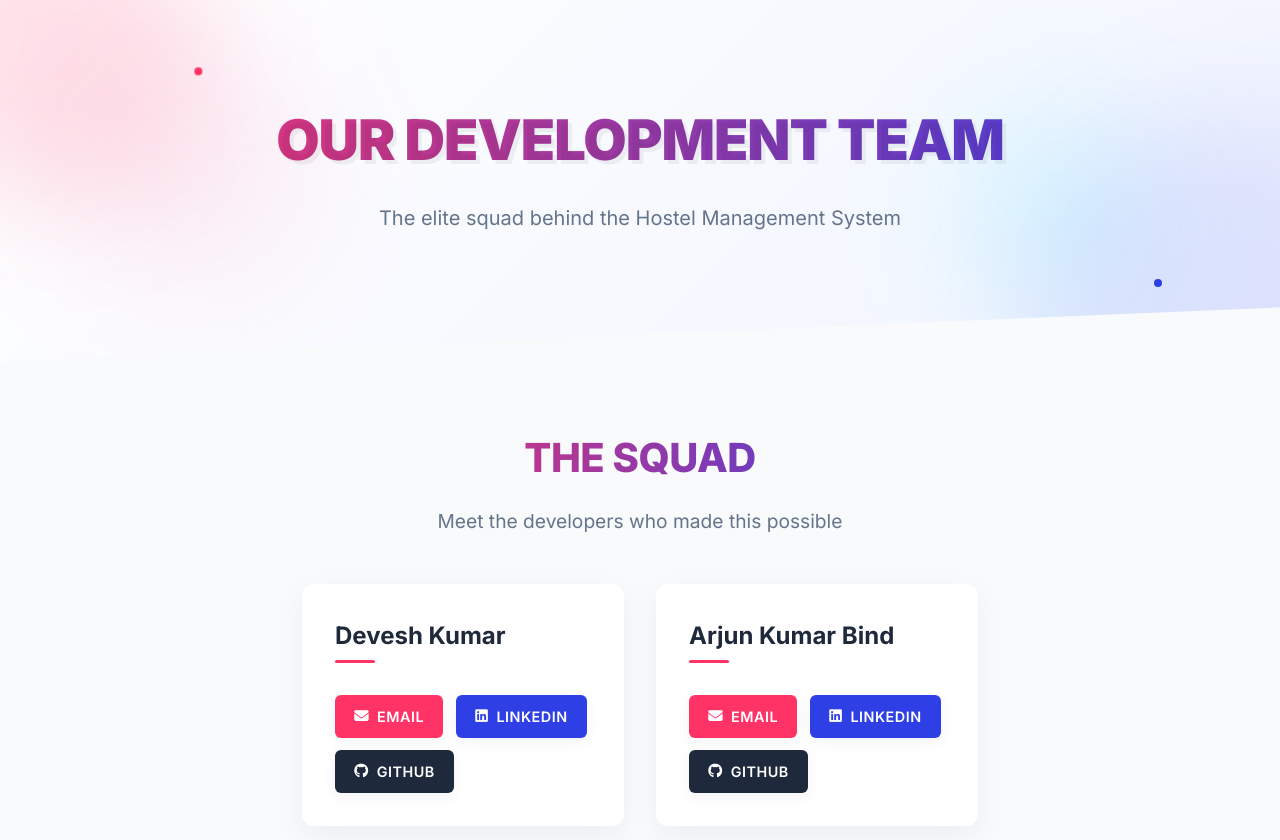
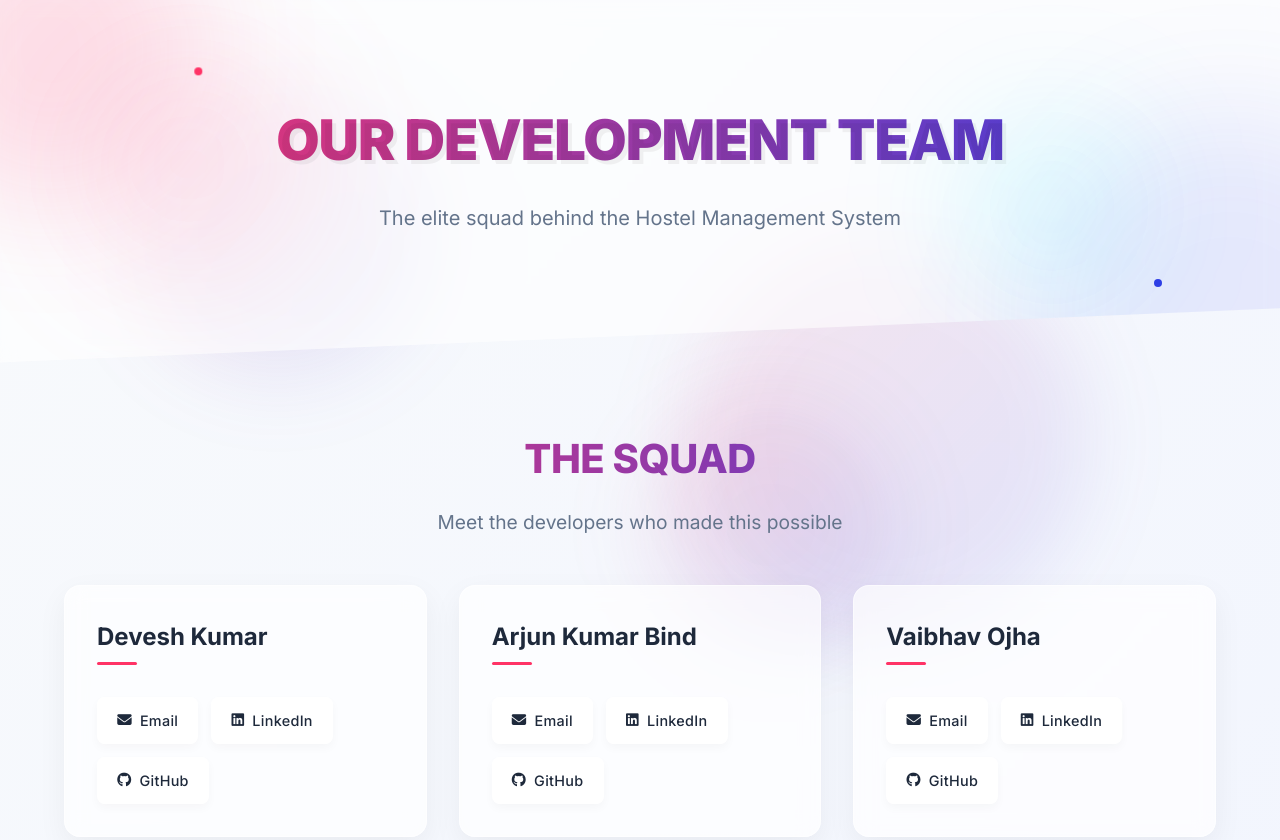
Before and after one commit to thisisdkyadav/hms-dev-team, a plain HTML site: page index.html in a window 1280 px wide. Shown: the top 840 px of the page. Drawn offline with Linux system fonts and the light colour scheme.

Commit message:
Add glass effect background and update footer year; enhance styles for improved aesthetics

```diff
--- a/index.html
+++ b/index.html
@@ -14,6 +14,13 @@
 </head>
 
 <body>
+    <!-- Add glass background elements -->
+    <div class="glass-bg">
+        <div class="glass-circle glass-circle-1"></div>
+        <div class="glass-circle glass-circle-2"></div>
+        <div class="glass-circle glass-circle-3"></div>
+    </div>
+
     <div class="min-h-screen">
         <header>
             <div class="bg-gradient-wrapper">
@@ -228,7 +235,7 @@
                 <div class="floating-dot-2"></div>
             </div>
             <div class="footer-content">
-                <p>&copy; 2023 Hostel Management System - Development Team</p>
+                <p>&copy; 2025 Hostel Management System - Development Team</p>
             </div>
         </footer>
     </div>
--- a/styles.css
+++ b/styles.css
@@ -13,6 +13,9 @@
   --dark: #1e293b;
   --gray: #64748b;
   --danger: #ef4444;
+  --glass-bg: rgba(255, 255, 255, 0.7);
+  --glass-border: rgba(255, 255, 255, 0.5);
+  --glass-shadow: rgba(0, 0, 0, 0.05);
 }
 
 body {
@@ -20,6 +23,7 @@ body {
   background-color: var(--light);
   color: var(--dark);
   line-height: 1.6;
+  background-image: linear-gradient(135deg, #f8fafc 0%, #eef2ff 100%);
 }
 
 .min-h-screen {
@@ -40,7 +44,10 @@ header {
   padding: 6rem 1rem 8rem;
   position: relative;
   overflow: hidden;
-  background: linear-gradient(135deg, #ffffff 0%, #f0f4ff 100%);
+  background: rgba(255, 255, 255, 0.6);
+  backdrop-filter: blur(10px);
+  -webkit-backdrop-filter: blur(10px);
+  border-bottom: 1px solid var(--glass-border);
   clip-path: polygon(0 0, 100% 0, 100% 85%, 0 100%);
 }
 
@@ -106,23 +113,24 @@ header h1 {
 /* Team Members section styles */
 .team-members {
   display: grid;
-  grid-template-columns: repeat(auto-fill, minmax(300px, 1fr));
+  grid-template-columns: repeat(3, 1fr);
   gap: 2rem;
   margin: 3rem 0;
 }
 
 .team-member {
-  background: rgba(255, 255, 255, 0.9);
-  border-radius: 12px;
+  background: var(--glass-bg);
+  border-radius: 16px;
   padding: 2rem;
-  box-shadow: 0 10px 30px rgba(0, 0, 0, 0.05);
-  transition: all 0.4s cubic-bezier(0.175, 0.885, 0.32, 1.275);
+  box-shadow: 0 10px 30px var(--glass-shadow);
+  transition: all 0.3s ease;
   position: relative;
   overflow: hidden;
   z-index: 1;
   backdrop-filter: blur(10px);
-  border: 1px solid rgba(255, 255, 255, 0.3);
-  transform: perspective(1000px) rotateX(0deg);
+  -webkit-backdrop-filter: blur(10px);
+  border: 1px solid var(--glass-border);
+  /* Remove perspective transform that causes blur */
 }
 
 .team-member::before {
@@ -132,7 +140,7 @@ header h1 {
   left: 0;
   width: 100%;
   height: 100%;
-  background: linear-gradient(135deg, rgba(255, 51, 102, 0.1), rgba(46, 63, 229, 0.1));
+  background: linear-gradient(135deg, rgba(255, 51, 102, 0.15), rgba(46, 63, 229, 0.15));
   z-index: -1;
   border-radius: 12px;
   transform: scale(1.05);
@@ -155,19 +163,12 @@ header h1 {
 }
 
 .team-member:hover {
-  transform: perspective(1000px) rotateX(5deg) translateY(-10px);
-  box-shadow: 0 20px 40px rgba(0, 0, 0, 0.1);
+  /* Simplify hover effect - just move up slightly without perspective/rotation */
+  transform: translateY(-8px);
+  box-shadow: 0 15px 35px rgba(0, 0, 0, 0.1);
 }
 
-.team-member:hover::before {
-  opacity: 1;
-  transform: scale(1);
-}
-
-.team-member:hover::after {
-  transform: scaleX(1);
-}
-
+/* Team Member Name styles */
 .team-member h3 {
   font-size: 1.5rem;
   font-weight: 700;
@@ -210,15 +211,19 @@ header h1 {
   align-items: center;
   justify-content: center;
   gap: 0.5rem;
-  padding: 0.6rem 1.2rem;
-  border-radius: 6px;
+  padding: 0.7rem 1.2rem;
+  border-radius: 8px;
   text-decoration: none;
-  font-weight: 600;
+  font-weight: 500;
   font-size: 0.9rem;
   transition: all 0.3s ease;
-  box-shadow: 0 4px 15px rgba(0, 0, 0, 0.05);
-  text-transform: uppercase;
-  letter-spacing: 0.5px;
+  background: rgba(255, 255, 255, 0.8);
+  backdrop-filter: blur(5px);
+  -webkit-backdrop-filter: blur(5px);
+  border: 1px solid rgba(255, 255, 255, 0.3);
+  color: var(--dark);
+  box-shadow: 0 4px 10px rgba(0, 0, 0, 0.03);
+  letter-spacing: 0.3px;
 }
 
 .email-btn {
@@ -267,7 +272,10 @@ header h1 {
   align-items: center;
   gap: 1.5rem;
   padding: 2rem;
-  background: white;
+  background: var(--glass-bg);
+  backdrop-filter: blur(10px);
+  -webkit-backdrop-filter: blur(10px);
+  border: 1px solid var(--glass-border);
   border-radius: 12px;
   text-decoration: none;
   color: inherit;
@@ -338,7 +346,10 @@ header h1 {
 .tech-stack {
   margin: 4rem 0;
   padding: 3rem;
-  background: white;
+  background: var(--glass-bg);
+  backdrop-filter: blur(10px);
+  -webkit-backdrop-filter: blur(10px);
+  border: 1px solid var(--glass-border);
   border-radius: 16px;
   box-shadow: 0 10px 30px rgba(0, 0, 0, 0.05);
   position: relative;
@@ -375,17 +386,19 @@ header h1 {
   flex-direction: column;
   align-items: center;
   padding: 1.5rem;
-  background: #f8fafc;
+  background: rgba(255, 255, 255, 0.5);
+  backdrop-filter: blur(5px);
+  -webkit-backdrop-filter: blur(5px);
+  border: 1px solid rgba(255, 255, 255, 0.3);
   border-radius: 12px;
   box-shadow: 0 6px 20px rgba(0, 0, 0, 0.03);
   transition: all 0.3s ease;
-  border: 1px solid rgba(0, 0, 0, 0.05);
 }
 
 .tech-item:hover {
   transform: translateY(-5px) scale(1.05);
   box-shadow: 0 10px 25px rgba(0, 0, 0, 0.08);
-  background: white;
+  background: rgba(255, 255, 255, 0.8);
 }
 
 .tech-icon {
@@ -411,8 +424,10 @@ footer {
   padding: 3rem 0;
   position: relative;
   overflow: hidden;
-  background: linear-gradient(135deg, #f8fafc 0%, #f0f4ff 100%);
-  clip-path: polygon(0 15%, 100% 0, 100% 100%, 0 100%);
+  background: rgba(255, 255, 255, 0.6);
+  backdrop-filter: blur(10px);
+  -webkit-backdrop-filter: blur(10px);
+  border-top: 1px solid var(--glass-border);
 }
 
 .footer-content {
@@ -422,6 +437,10 @@ footer {
   padding-top: 2rem;
   font-weight: 500;
   color: var(--gray);
+  width: 100%;
+  display: flex;
+  justify-content: center;
+  align-items: center;
 }
 
 /* Blob animations */
@@ -513,22 +532,26 @@ footer {
   }
 }
 
-.team-member:nth-child(odd):hover {
-  animation: float 5s ease-in-out infinite;
-}
-
+/* Remove floating animations on hover to prevent text blur */
+.team-member:nth-child(odd):hover,
 .team-member:nth-child(even):hover {
-  animation: float 6s ease-in-out infinite;
+  animation: none;
 }
 
 /* Media Queries */
+@media (max-width: 1200px) {
+  .team-members {
+    grid-template-columns: repeat(2, 1fr);
+  }
+}
+
 @media (max-width: 768px) {
   header h1 {
     font-size: 2.5rem;
   }
 
   .team-members {
-    grid-template-columns: repeat(auto-fill, minmax(250px, 1fr));
+    grid-template-columns: repeat(2, 1fr);
   }
 
   .team-heading h2 {
@@ -596,78 +619,49 @@ footer {
     padding: 1.5rem;
   }
 }
-/* Media Queries */
-@media (max-width: 768px) {
-  header h1 {
-    font-size: 2.5rem;
-  }
 
-  .team-members {
-    grid-template-columns: repeat(auto-fill, minmax(250px, 1fr));
-  }
-
-  .team-heading h2 {
-    font-size: 2rem;
-  }
-
-  .repo-link {
-    flex-direction: column;
-    text-align: center;
-    padding: 1.5rem;
-  }
-
-  .repo-icon {
-    margin-bottom: 1rem;
-  }
-
-  .repo-link::before {
-    width: 100%;
-    height: 5px;
-    top: 0;
-    left: 0;
-  }
-
-  .repo-link:hover::before {
-    height: 10px;
-    width: 100%;
-  }
-
-  .member-links {
-    flex-direction: column;
-  }
-
-  .member-links a {
-    width: 100%;
-    justify-content: center;
-  }
+/* Add glass effect for page background */
+.glass-bg {
+  position: fixed;
+  top: 0;
+  left: 0;
+  width: 100%;
+  height: 100%;
+  z-index: -2;
+  overflow: hidden;
 }
 
-@media (max-width: 480px) {
-  header h1 {
-    font-size: 2rem;
-  }
+.glass-circle {
+  position: absolute;
+  border-radius: 50%;
+  background: linear-gradient(135deg, rgba(255, 51, 102, 0.1), rgba(46, 63, 229, 0.1));
+  filter: blur(40px);
+}
 
-  .header-subtitle {
-    font-size: 1rem;
-  }
+.glass-circle-1 {
+  top: 10%;
+  left: 10%;
+  width: 300px;
+  height: 300px;
+}
 
-  .team-members {
-    grid-template-columns: 1fr;
-  }
+.glass-circle-2 {
+  bottom: 20%;
+  right: 15%;
+  width: 400px;
+  height: 400px;
+}
 
-  .team-member {
-    padding: 1.5rem;
-  }
+.glass-circle-3 {
+  top: 50%;
+  right: 30%;
+  width: 250px;
+  height: 250px;
+}
 
-  .team-heading h2 {
-    font-size: 1.8rem;
-  }
-
-  .tech-grid {
-    grid-template-columns: repeat(2, 1fr);
-  }
-
-  .tech-stack {
-    padding: 1.5rem;
-  }
+.glass-circle-3 {
+  top: 50%;
+  right: 30%;
+  width: 250px;
+  height: 250px;
 }
```
